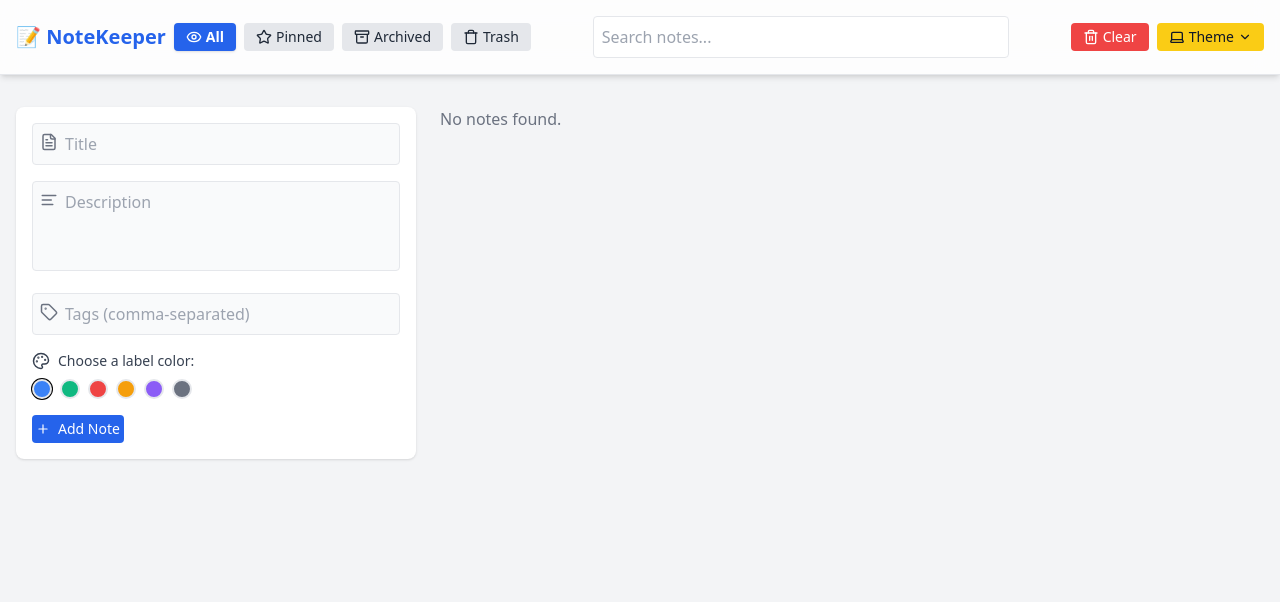
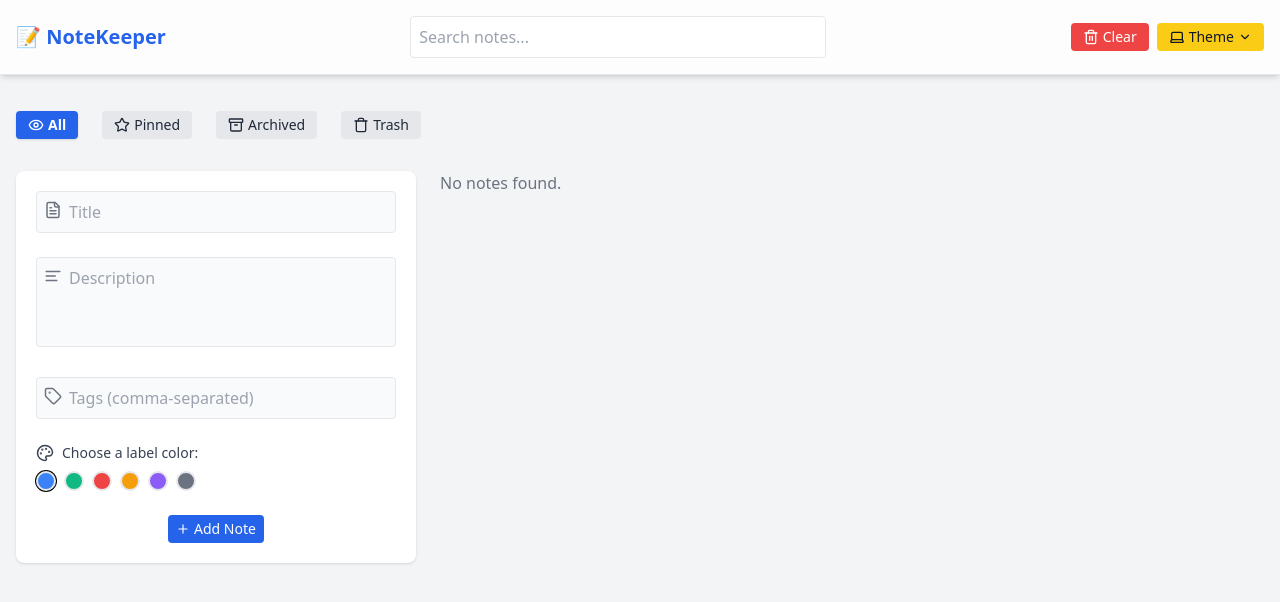
Before and after one commit to loganathanramsaran/Notes_Apk, a React (Vite) app: page / in a window 1280 px wide. Shown: the top 602 px of the page. Built offline with nearby package versions, Linux system fonts and the light colour scheme.

Commit message:
Refactor App and Header components; streamline note filtering and enhance layout; update NoteForm styles

```diff
--- a/src/App.jsx
+++ b/src/App.jsx
@@ -1,8 +1,9 @@
 import React, { useEffect, useState } from "react";
 import NoteForm from "./components/NoteForm";
 import NoteCard from "./components/NoteCard";
-import SearchBar from "./components/SearchBar";
+import SearchBar from "./components/SearchBar"; // Optional, now replaced by Header's search
 import Header from "./components/Header";
+import { Eye, Star, Archive, Trash } from "lucide-react";
 
 function App() {
   const [notes, setNotes] = useState([]);
@@ -58,8 +59,7 @@ function App() {
     localStorage.removeItem("notes");
   };
 
-  const filteredNotes = notes
-    .filter((note) => {
+  const filteredNotes = notes.filter((note) => {
     if (note.deleted) return false;
     if (view === "archived" && !note.archived) return false;
     if (view === "trash" && !note.trashed) return false;
@@ -69,23 +69,41 @@ function App() {
       note.title.toLowerCase().includes(search.toLowerCase()) ||
       note.description.toLowerCase().includes(search.toLowerCase())
     );
-    })
-    .sort((a, b) => b.pinned - a.pinned); // Pinned notes first
+  });
 
   return (
     <div className="min-h-screen bg-gray-100 dark:bg-gray-900 text-gray-900 dark:text-white transition-colors duration-300">
-      <header>
       <Header
-          view={view}
-          setView={setView}
         dark={dark}
         setDark={setDark}
         clearNotes={clearNotes}
         search={search}
         setSearch={setSearch}
       />
-      </header>
       <main className="p-4 max-w-7xl mx-auto">
+        {/* View Switch Buttons */}
+        <div className="flex flex-wrap gap-6 mb-8 mt-5">
+          {[
+            { name: "all", icon: <Eye size={16} /> },
+            { name: "pinned", icon: <Star size={16} /> },
+            { name: "archived", icon: <Archive size={16} /> },
+            { name: "trash", icon: <Trash size={16} /> },
+          ].map((v) => (
+            <button
+              key={v.name}
+              onClick={() => setView(v.name)}
+              className={`flex items-center gap-1 px-3 py-1 rounded transition capitalize text-sm ${
+                view === v.name
+                  ? "bg-blue-600 text-white font-semibold shadow"
+                  : "bg-gray-200 dark:bg-gray-700 text-gray-800 dark:text-white hover:bg-gray-300 dark:hover:bg-gray-600"
+              }`}
+            >
+              {v.icon}
+              {v.name}
+            </button>
+          ))}
+        </div>
+
         <div className="grid grid-cols-1 lg:grid-cols-3 gap-6 mt-4">
           <div className="lg:col-span-1">
             <NoteForm
--- a/src/components/Header.jsx
+++ b/src/components/Header.jsx
@@ -1,26 +1,12 @@
-import {
-  Eye,
-  Star,
-  Archive,
-  Trash,
-  Trash2,
-  Laptop,
-  Moon,
-  Sun,
-  ChevronDown,
-} from "lucide-react";
+// Header.jsx
+import { Trash2, Moon, Sun, Laptop, ChevronDown } from "lucide-react";
 import { useState, useEffect } from "react";
 
-function Header({ view, setView, search, setSearch, dark, setDark, clearNotes }) {
-  const views = [
-    { name: "all", icon: <Eye size={16} /> },
-    { name: "pinned", icon: <Star size={16} /> },
-    { name: "archived", icon: <Archive size={16} /> },
-    { name: "trash", icon: <Trash size={16} /> },
-  ];
-
+function Header({ dark, setDark, clearNotes, search, setSearch }) {
   const [themeMenu, setThemeMenu] = useState(false);
-  const [theme, setTheme] = useState(() => localStorage.getItem("theme") || "system");
+  const [theme, setTheme] = useState(
+    () => localStorage.getItem("theme") || "system"
+  );
 
   useEffect(() => {
     if (theme === "dark") {
@@ -30,7 +16,9 @@ function Header({ view, setView, search, setSearch, dark, setDark, clearNotes })
       document.documentElement.classList.remove("dark");
       setDark(false);
     } else {
-      const prefersDark = window.matchMedia("(prefers-color-scheme: dark)").matches;
+      const prefersDark = window.matchMedia(
+        "(prefers-color-scheme: dark)"
+      ).matches;
       document.documentElement.classList.toggle("dark", prefersDark);
       setDark(prefersDark);
     }
@@ -40,28 +28,10 @@ function Header({ view, setView, search, setSearch, dark, setDark, clearNotes })
   return (
     <div className="sticky top-0 z-50 backdrop-blur-md bg-white/80 dark:bg-gray-900/80 shadow-md border-b border-gray-200 dark:border-gray-700">
       <div className="max-w-7xl mx-auto p-4 flex flex-col md:flex-row gap-4 justify-between items-center">
-        {/* Left: App Title + View Tabs */}
-        <div className="flex flex-col md:flex-row md:items-center gap-2 w-full md:w-auto">
-          <h1 className="text-xl font-bold text-blue-600 dark:text-white">📝 NoteKeeper</h1>
-          <div className="flex flex-wrap gap-2">
-            {views.map((v) => (
-              <button
-                key={v.name}
-                onClick={() => setView(v.name)}
-                className={`flex items-center gap-1 px-3 py-1 rounded transition capitalize text-sm ${
-                  view === v.name
-                    ? "bg-blue-600 text-white font-semibold shadow"
-                    : "bg-gray-200 dark:bg-gray-700 text-gray-800 dark:text-white hover:bg-gray-300 dark:hover:bg-gray-600"
-                }`}
-              >
-                {v.icon}
-                {v.name}
-              </button>
-            ))}
-          </div>
-        </div>
+        <h1 className="text-xl font-bold text-blue-600 dark:text-white">
+          📝 NoteKeeper
+        </h1>
 
-        {/* Center: Search */}
         <div className="w-full md:w-1/3">
           <input
             type="text"
@@ -72,11 +42,14 @@ function Header({ view, setView, search, setSearch, dark, setDark, clearNotes })
           />
         </div>
 
-        {/* Right: Clear + Theme */}
         <div className="flex items-center gap-2 w-full md:w-auto justify-end">
           <button
             onClick={() => {
-              if (confirm("🧹 Are you sure you want to clear ALL notes? This cannot be undone.")) {
+              if (
+                confirm(
+                  "🧹 Are you sure you want to clear ALL notes? This cannot be undone."
+                )
+              ) {
                 clearNotes();
               }
             }}
@@ -91,7 +64,13 @@ function Header({ view, setView, search, setSearch, dark, setDark, clearNotes })
               onClick={() => setThemeMenu(!themeMenu)}
               className="flex items-center gap-1 px-3 py-1 rounded bg-yellow-400 dark:bg-gray-700 dark:text-white hover:bg-yellow-500 dark:hover:bg-gray-600 transition text-sm"
             >
-              {theme === "dark" ? <Moon size={16} /> : theme === "light" ? <Sun size={16} /> : <Laptop size={16} />}
+              {theme === "dark" ? (
+                <Moon size={16} />
+              ) : theme === "light" ? (
+                <Sun size={16} />
+              ) : (
+                <Laptop size={16} />
+              )}
               Theme <ChevronDown size={14} />
             </button>
 
--- a/src/components/NoteForm.jsx
+++ b/src/components/NoteForm.jsx
@@ -50,7 +50,7 @@ function NoteForm({ saveNote, editingNote, setEditingNote }) {
   return (
     <form
       onSubmit={handleSubmit}
-      className="bg-white dark:bg-gray-800 p-4 rounded-lg shadow space-y-4"
+      className="bg-white dark:bg-gray-800 p-5 rounded-lg shadow space-y-6 "
     >
       {error && <div className="text-red-500 text-sm font-medium">{error}</div>}
       {success && (
@@ -113,9 +113,10 @@ function NoteForm({ saveNote, editingNote, setEditingNote }) {
         </div>
       </div>
 
+      <div className="flex justify-center">
         <button
           type="submit"
-        className="flex items-center text-sm gap-2 p-1 bg-blue-600 text-white rounded hover:bg-blue-700 transition"
+          className="flex items-center text-sm gap-1 px-2 py-1 bg-blue-600 text-white rounded hover:bg-blue-700 transition"
         >
           {editingNote ? (
             <>
@@ -127,6 +128,8 @@ function NoteForm({ saveNote, editingNote, setEditingNote }) {
             </>
           )}
         </button>
+      </div>
+
     </form>
   );
 }
```
Lines whose indentation alone changed are shown as unchanged.
